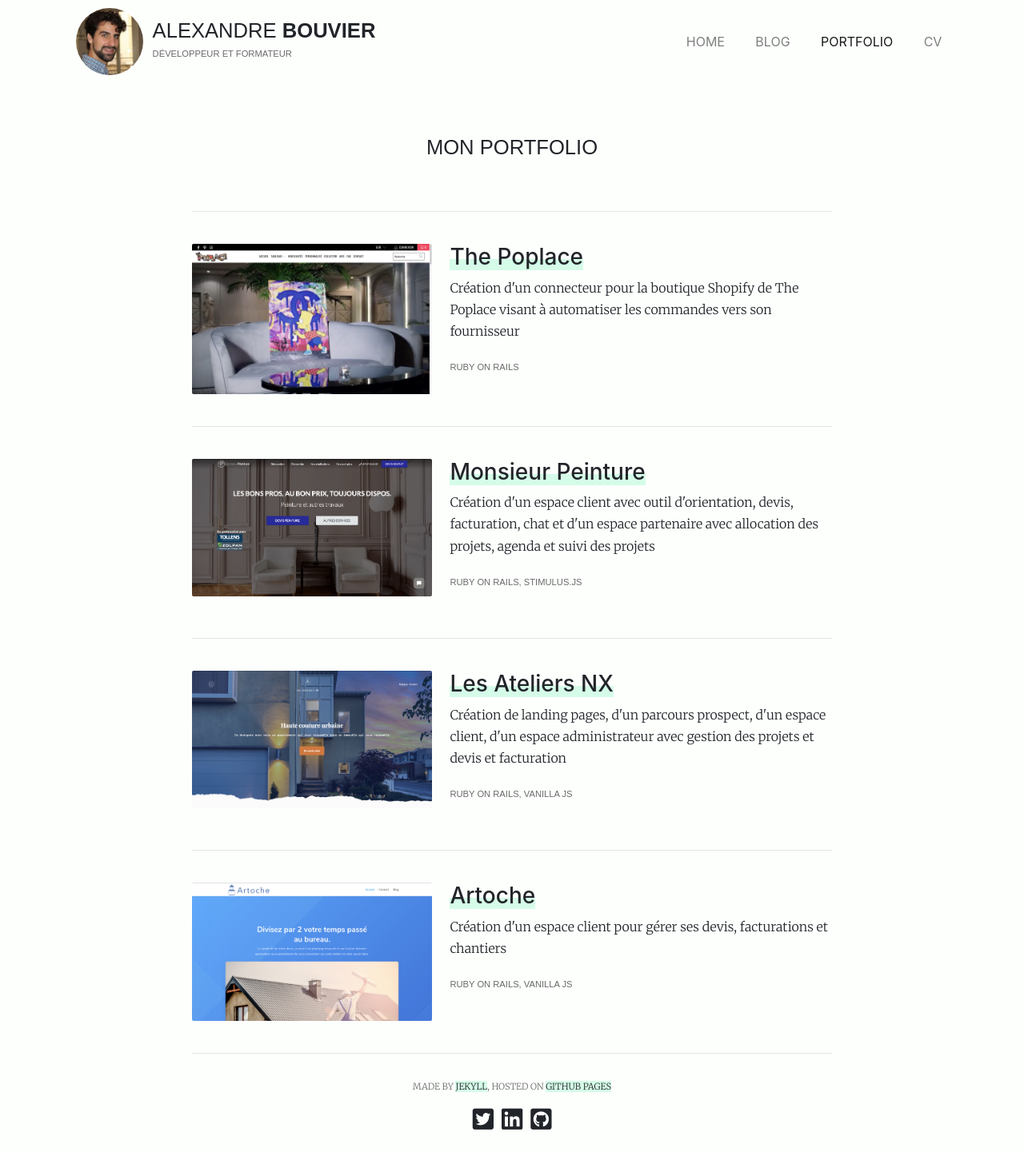
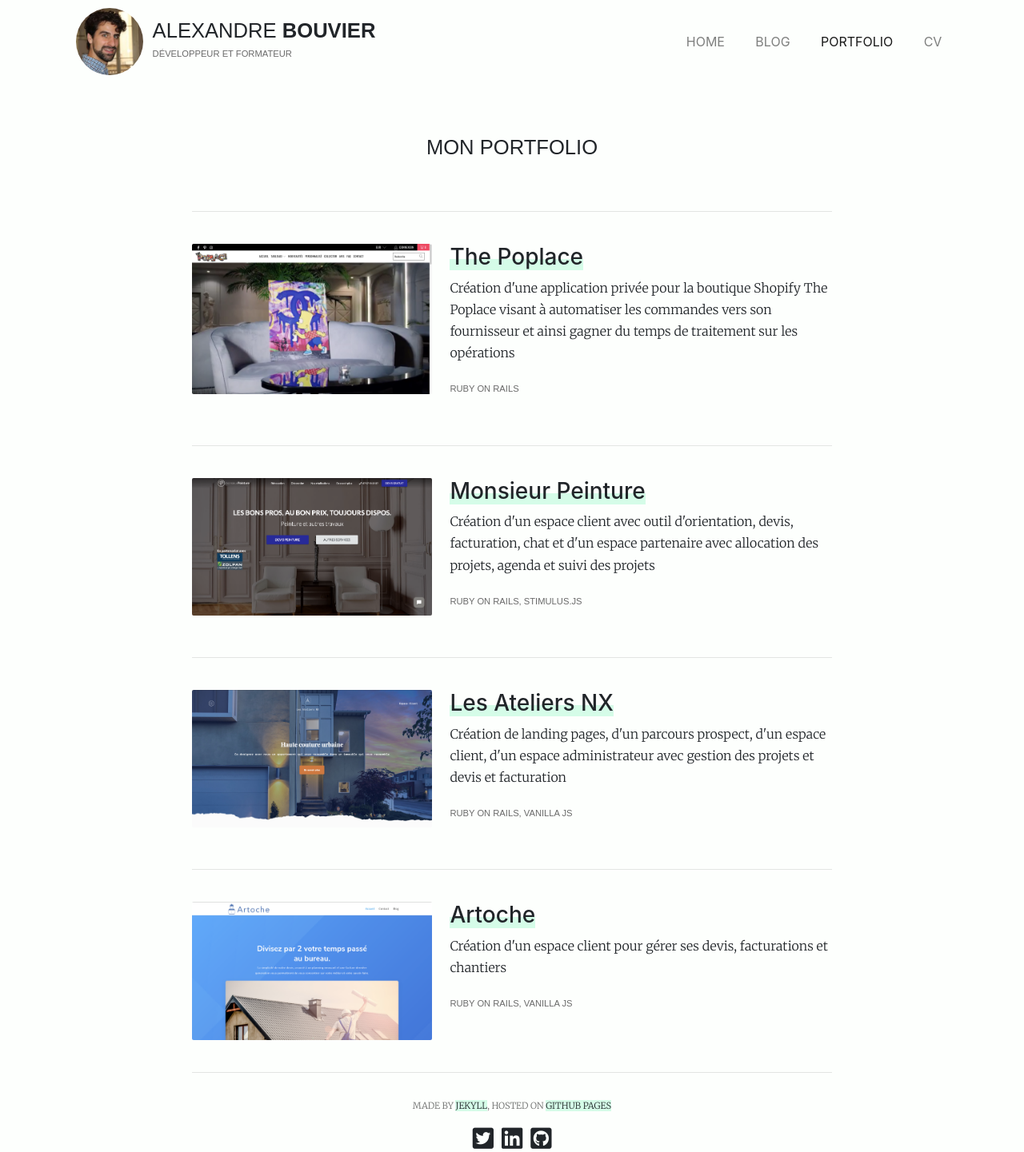
Before and after one commit to alexandrebk/alexandrebk.github.io, a Jekyll site: the page built from portfolio.html, in a window 1280 px wide. Shown: the whole page at 80% size. Built offline with Jekyll 4.4.1, drawn with Linux system fonts in a browser that asks for light colours; nearby versions of some CDN libraries; before the commit the page ends 1417 px from its top, so only the background shows below that.

Commit message:
Updates Portfolio

```diff
--- a/_data/portfolio.yml
+++ b/_data/portfolio.yml
@@ -1,6 +1,6 @@
 - title:      "The Poplace"
   link:       "https://thepoplace.com/"
-  content:    "Création d'un connecteur pour la boutique Shopify de The Poplace visant à automatiser les commandes vers son fournisseur"
+  content:    "Création d'une application privée pour la boutique Shopify The Poplace visant à automatiser les commandes vers son fournisseur et ainsi gagner du temps de traitement sur les opérations"
   techno:     "Ruby on Rails"
   image_path: "/images/the-poplace.png"
 - title:      "Monsieur Peinture"
```
